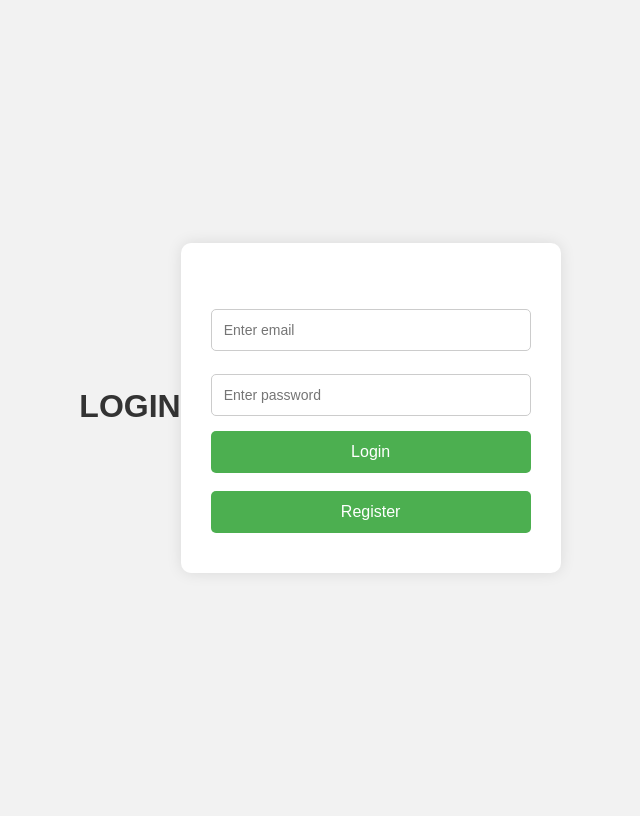
After one commit to amonsho/examdjango1, a Django app: page /login/ in a window 1280 px wide. The commit adds this page. Shown: the whole page, without its empty margins (320-960 px from the left). Run offline with Django 5.2, Linux system fonts and the light colour scheme.

Commit message:
add register and login

```diff
--- a/myapp/admin.py
+++ b/myapp/admin.py
@@ -1,4 +1,4 @@
 from django.contrib import admin
-from .models import User,Video
+from .models import User,Video,UserPassword
 
-admin.site.register([User,Video])
+admin.site.register([User,Video,UserPassword])
--- /dev/null
+++ b/myapp/static/styles/login_style.css
@@ -0,0 +1,60 @@
+body {
+    font-family: Arial, sans-serif;
+    background: #f2f2f2;
+    display: flex;
+    justify-content: center;
+    align-items: center;
+    height: 100vh;
+}
+
+form {
+    background: white;
+    padding: 40px 30px;
+    border-radius: 10px;
+    box-shadow: 0 0 15px rgba(0,0,0,0.1);
+    width: 320px;
+}
+
+h1 {
+    text-align: center;
+    color: #333;
+    margin-bottom: 25px;
+}
+
+input[type="email"],
+input[type="password"] {
+    width: 100%;
+    padding: 12px;
+    margin: 8px 0 15px 0;
+    border: 1px solid #ccc;
+    border-radius: 5px;
+    box-sizing: border-box;
+    font-size: 14px;
+}
+
+button {
+    width: 100%;
+    padding: 12px;
+    background-color: #4CAF50;
+    color: white;
+    border: none;
+    font-size: 16px;
+    border-radius: 5px;
+    cursor: pointer;
+    transition: background-color 0.3s ease;
+}
+
+button:hover {
+    background-color: #45a049;
+}
+
+p.message {
+    color: red;
+    text-align: center;
+    margin-bottom: 10px;
+    font-weight: bold;
+}
+
+a.register-btn:hover {
+    text-decoration: underline;
+}
--- a/myapp/templates/base.html
+++ b/myapp/templates/base.html
@@ -13,6 +13,7 @@
       <a href="{% url 'base' %}">Главная</a> |
       <a href="{% url 'get_u' %}">Пользователи</a> |
       <a href="{% url 'get_v' %}">Видео</a>
+      <a href="{% url 'logout' %}">Выйти</a>
     </nav>
     <hr>
 
--- /dev/null
+++ b/myapp/templates/login.html
@@ -0,0 +1,28 @@
+{% load static %}
+<!DOCTYPE html>
+<html lang="en">
+<head>
+    <meta charset="UTF-8">
+    <meta name="viewport" content="width=device-width, initial-scale=1.0">
+    <title>Document</title>
+    <link rel="stylesheet" href="{% static 'styles/login_style.css' %}">
+</head>
+<body>
+    <h1>LOGIN</h1>
+    <form action="" method="post">
+        {% csrf_token %}
+
+        {% if context %}
+        <p class="message">{{ context }}</p>
+        {% endif %} <br>
+
+        <input type="email" name="email" placeholder="Enter email"> <br>
+        <input type="password" name="password" placeholder="Enter password"> <br>
+
+        <button type="submit">Login</button>
+            <br> <br>
+        <a href="{% url 'register' %}" class="register-btn"><button>Register</button></a>
+
+    </form>
+</body>
+</html>
--- a/myapp/urls.py
+++ b/myapp/urls.py
@@ -1,5 +1,5 @@
 from django.urls import path
-from .views import home,get_user,add_user,update_user,delete_user,details_user,get_video,add_video,update_video,delete_video,details_video,user_videos,base,video_exclude_user
+from .views import *
 
 urlpatterns = [
     path('home/',home,name='home'),
@@ -15,6 +15,9 @@ urlpatterns = [
     path('details_v/<int:id>',details_video,name='details_v'),
     path('user/<int:user_id>/',user_videos, name='user_videos'),
     path('base/',base,name='base'),
-    path('video/exclude/<int:user_id>',video_exclude_user,name='video_exclude_users')
+    path('video/exclude/<int:user_id>',video_exclude_user,name='video_exclude_users'),
+    path('register/',register,name='register'),
+    path('login/',login,name='login'),
+    path('logout/',logout,name='logout')
 
 ]
--- a/myapp/views.py
+++ b/myapp/views.py
@@ -1,11 +1,15 @@
 from django.shortcuts import render,redirect,get_object_or_404
-from .models import User,Video
+from .models import User,Video,UserPassword
 
 def home(request):
     return render(request,'home.html')
 
 def base(request):
-    return render(request,'base.html')
+    try:
+        if request.session['user_id']:
+            return render(request,'base.html')
+    except:
+        return redirect('login')
 
 
 def get_user(request):
@@ -57,15 +61,20 @@ def get_video(request):
 
 
 def add_video(request):
-    users = User.objects.all()
-    if request.method == 'POST':
-        video_title = request.POST.get('video_title')
-        video_description = request.POST.get('video_description')
-        video_file = request.FILES.get('video_file')
-        user_id = request.POST.get('user_id')
-        Video.objects.create(video_title=video_title, video_description=video_description, video_file=video_file, user=User.objects.get(id=user_id))
-        return redirect('get_v')
-    return render(request,'cr_video.html',{'users':users})
+    try:
+        if request.session['user_id']:
+            users = User.objects.all()
+            if request.method == 'POST':
+                video_title = request.POST.get('video_title')
+                video_description = request.POST.get('video_description')
+                video_file = request.FILES.get('video_file')
+                user_id = request.session.get('user_id')
+                Video.objects.create(video_title=video_title, video_description=video_description, video_file=video_file, user=User.objects.get(id=user_id))
+                return redirect('get_v')
+        return render(request,'cr_video.html',{'users':users})
+    except:
+        return redirect('login')
+
 
 def update_video(request,id):
     video = get_object_or_404(Video,id=id)
@@ -98,3 +107,42 @@ def user_videos(request, user_id):
 def video_exclude_user(request, user_id):
     videos = Video.objects.exclude(user__id=user_id)
     return render(request, 'list_v.html', {'videos': videos})
+
+
+def register(request):
+    if request.method == 'POST':
+        name = request.POST.get('name')
+        surname = request.POST.get('surname')
+        email = request.POST.get('email')
+        password = request.POST.get('password')
+        confirm = request.POST.get('confirm')
+
+        if password!=confirm:
+            return render(request, 'register.html',{'context': 'password are note same'})
+        try:
+           user = User.objects.create(name=name, surname=surname, email=email)
+           UserPassword.objects.create(user=user, password=password)
+           return redirect('login')
+        except:
+            return render(request,'register.html',{'context':'this username or email already taken'})
+    return render(request,'register.html')
+
+def login(request):
+    if request.method == 'POST':
+        email = request.POST.get('email')
+        password = request.POST.get('password')
+
+        try:
+            user = User.objects.get(email=email)
+            user_password = UserPassword.objects.get(user=user)
+
+            if user_password.password == password:
+                request.session['user_id'] = user.id
+                return redirect('base')
+        except:
+            return render(request,'login.html',{'context':'wrong email or password'})
+    return render(request,'login.html')
+
+def logout(request):
+    request.session.flush()
+    return redirect('login')
```
Also changed, not shown: myapp/models.py (+8 -0 lines), myapp/static/styles/register_style.css (added, +71 -0 lines), myapp/templates/register.html (added, +30 -0 lines), db.sqlite3, media/images/cat.jpeg (added), media/images/dog_brBdJ36.jpg (added), myapp/migrations/0001_initial.py, myapp/migrations/0002_alter_userpassword_email.py (added), myapp/migrations/0003_remove_userpassword_email.py (added), 3 other files.
